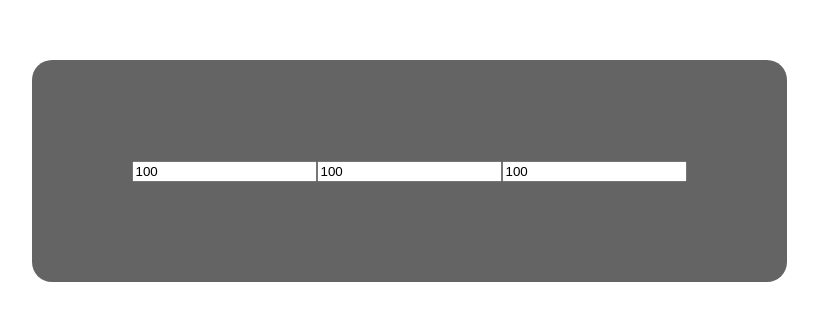
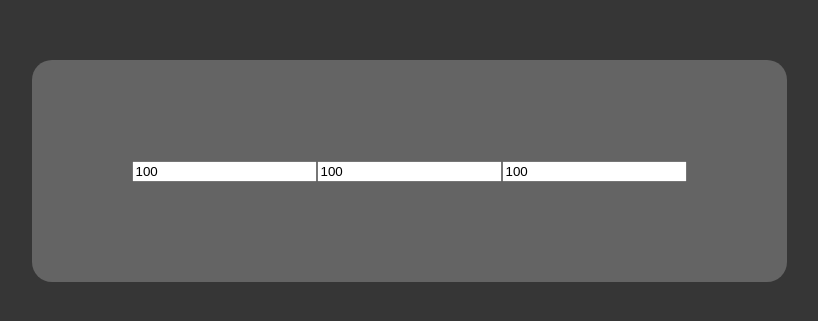
Before and after one commit to mateushlsilva/react-rgb, a React (Create React App) app: page / in a window 1280 px wide. Shown: the part 229-550 px from the top of the page, without its empty margins (231-1049 px from the left). Built offline with nearby package versions, Linux system fonts and the light colour scheme.

Commit message:
Adiciona cor

```diff
--- a/src/components/Principal.tsx
+++ b/src/components/Principal.tsx
@@ -27,6 +27,7 @@ const Fundo = styled.div`
     justify-content: center;
     height: 100vh;
     width: 100vw;
+    background-color: rgb(54,54,54)
 `
 
 const Borda = styled.div`
```
